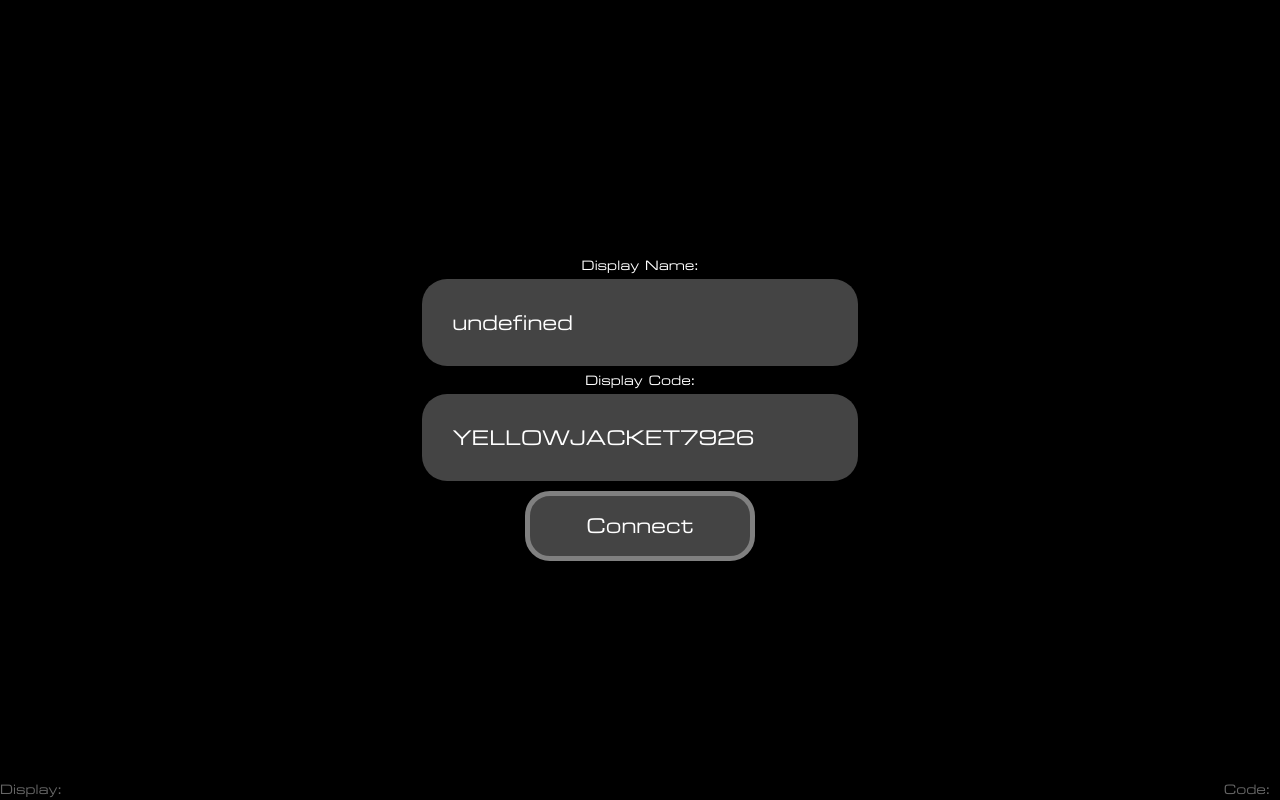
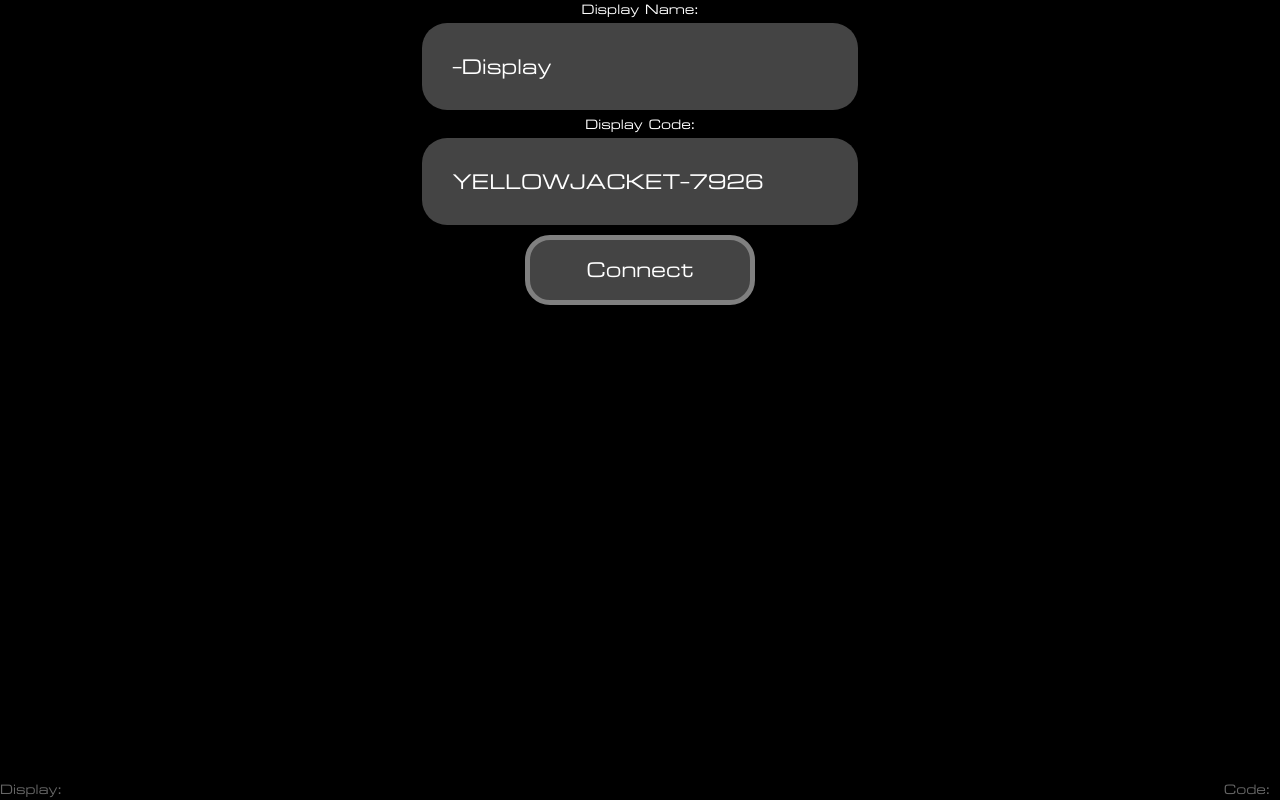
Before and after one commit to jacobwhite/statusdisplay, a website: page html/display.html in a window 1280 px wide. Drawn offline with nearby package versions, Linux system fonts and the light colour scheme.

Commit message:
Making things better.

```diff
--- a/html/display.html
+++ b/html/display.html
@@ -16,9 +16,9 @@
 	</head>
 	<body>
 		<h2 id=statush2><span id=status></span></h2>
-		<iframe id='exercise' height=240 width=320 src=''></iframe>
+		<!-- <iframe id='exercise' height=240 width=320 src=''></iframe> -->
 		<form action="#" onsubmit="handle(event)">
-			<input id="displayName" type="text" value="Unnamed Display"></input>
+			<input id="displayName" type="text" value="Unnamed Display" required></input>
 		</form>
 		<span id=displayNameBoxSpan>Display Name:<br>
 			<input type="textbox" id="displayNameTextBox" onchange="changedname()" placeholder="display name"></input><br>
--- a/html/display.js
+++ b/html/display.js
@@ -13,8 +13,16 @@ $(document).ready( function() {
 	if(localStorage.displayCode == undefined){
 		localStorage.displayCode = generateCode(3);
 	}
-	document.getElementById("displayCodeTextBox").value = localStorage.displayCode;
-	document.getElementById("displayNameTextBox").value = localStorage.displayName;
+
+	if(localStorage.displayCode != undefined){
+		document.getElementById("displayCodeTextBox").value = localStorage.displayCode;
+	}
+	if(localStorage.displayName != undefined){
+		document.getElementById("displayNameTextBox").value = localStorage.displayName;
+	}
+	else {
+		document.getElementById("displayNameTextBox").value = suggestDisplayName();
+	}
 	if(localStorage.displayName != undefined &&
 	   localStorage.displayName != "undefined" &&
 	   localStorage.displayCode != undefined &&
@@ -22,6 +30,38 @@ $(document).ready( function() {
 		   connect();
 	   }
 });
+function suggestDisplayName(){
+	// Opera 8.0+
+	var isOpera = (!!window.opr && !!opr.addons) || !!window.opera || navigator.userAgent.indexOf(' OPR/') >= 0;
+
+	// Firefox 1.0+
+	var isFirefox = typeof InstallTrigger !== 'undefined';
+
+	// Safari 3.0+ "[object HTMLElementConstructor]"
+	var isSafari = /constructor/i.test(window.HTMLElement) || (function (p) { return p.toString() === "[object SafariRemoteNotification]"; })(!window['safari'] || (typeof safari !== 'undefined' && safari.pushNotification));
+
+	// Internet Explorer 6-11
+	var isIE = /*@cc_on!@*/false || !!document.documentMode;
+
+	// Edge 20+
+	var isEdge = !isIE && !!window.StyleMedia;
+
+	// Chrome 1 - 71
+	var isChrome = !!window.chrome && (!!window.chrome.webstore || !!window.chrome.runtime);
+
+	// Blink engine detection
+	var isBlink = (isChrome || isOpera) && !!window.CSS;
+
+	let browser = "";
+	if(isFirefox) browser = "Firefox";
+	if(isChrome) browser = "Chrome";
+	if(isSafari) browser = "Safari";
+	if(isOpera) browser = "Opera";
+	if(isIE) browser = "IE";
+	if(isEdge) browser = "Edge";
+	if(isBlink) browser = "Blink";
+	return browser + "-Display";
+}
 
 function clickName(){
 	$("#displaySpan").hide();
@@ -216,6 +256,6 @@ function generateCode(length){
 	 //var characters       = 'abcdefghjkmnpqrstuvwxyz23456789';
 	var characters = ["Kurse","Alpha","Shades","Hulk","Winter-Soldier","Hawkeye","Hellcow","Ghost-Rider","Abomination","Beta","Dagger","Agent-13","The-Punisher","Scorch","Absorbing-Man","Yellowjacket","Whitney-Frost","Blackout","White-Power-Dave","Chico","Black-Mariah","Drax-the-Destroyer","Rooster","Kingpin","Honest-Eddie","Ego-the-Living-Planet","Viktor-Ivchenko","Kingpin","Madame-Gao","Lash","Deathlok","The-Superior","Jimmy-the-Bear","Cloak","Mandarin","Hank-Thompson","Korath-the-Pursuer","Ant-Man","Micro","The-Patriot","The-Tinkerer","Quicksilver","Scarlet-Witch","The-Calvary","Daredevil","Agent-33","Spider-Man","Deathlok","Ant-Man","Star-Lord","Nova-Prime","Ghost-Rider","War-Machine","Iron-Patriot","Yo-Yo","Captain-America","Black-Widow","Ronan-the-Accuser","Crossbones","Red-Skull","Blacksmith","Shocker","The-Executioner","The-Manderin","Iron-Monger","Iron-Man","Cottonmouth","Pistol-Pete","Doctor-Strange","Diamondback","Black-Panther","Kilgrave","The-Collector","Wasp","Whiplash","Patsy","Falcon"];
 	 var result = characters[Math.floor(Math.random()*characters.length)];
-	 result += Math.floor(Math.random()*10000);
+	 result += "-" + Math.floor(Math.random()*10000);
 	 return result.toUpperCase();
   }
--- a/server.js
+++ b/server.js
@@ -31,12 +31,14 @@ wss.on('connection', ws => {
     var msg = JSON.parse(message);
 
     //If message is a status update
+    console.log("message type:",msg.type);
     if(msg.type == "status"){
       console.log(msg.type, "updated to", msg.status);
       //saveStatus();
 
       //save status to memory
       global.statuses[msg.displayCode] = {status: msg.status, color: msg.color};
+      console.log("status saved:", global.statuses[msg.displayCode]);
 
       //respond to update
       var response = {
```
Also changed, not shown: commonFunctions.js (+13 -1 lines), html/index.html (+2 -2 lines).
